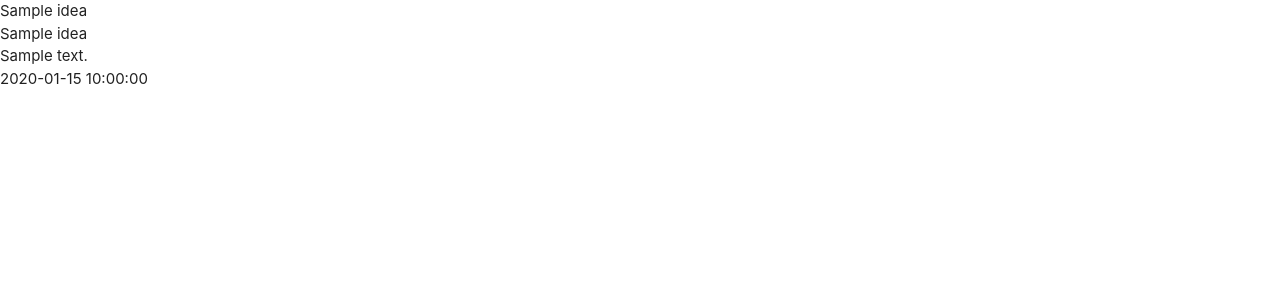
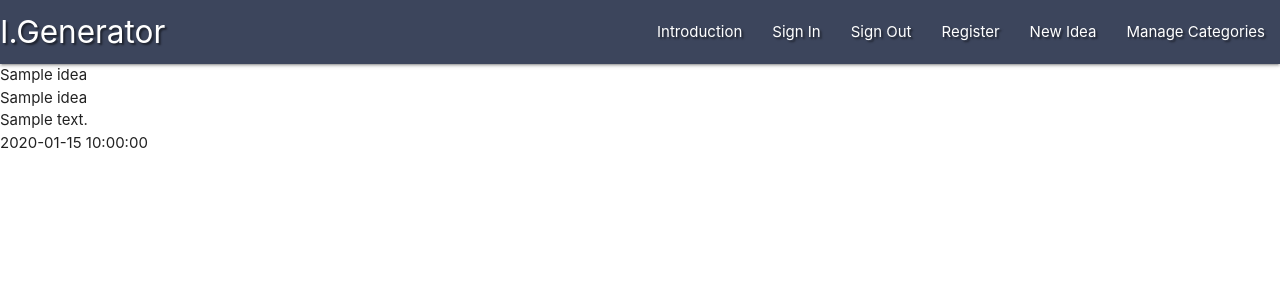
Before and after one commit to laurakubiliene/I.Generator, a Flask app: page / in a window 1280 px wide. Shown: the top 300 px of the page. Run offline with Flask 2, Linux system fonts and the light colour scheme; a database or web service that is not in the repository returns one stand-in record (values such as "Sample title"); some libraries are stand-ins or nearby versions.

Commit message:
adding navigation to indeex.html

```diff
--- a/static/css/style.css
+++ b/static/css/style.css
@@ -1,3 +1,11 @@
-body {
-    background-colour: blue;
+.nav-extended {
+    background-color: #3C455C;
 }
+
+.text-shadow {
+    text-shadow: 2px 2px 2px rgba(0, 0, 0, 0.5);
+}
+
+.sidenav {
+    background-color: #3C455C;
+}
--- a/static/js/script.js
+++ b/static/js/script.js
@@ -0,0 +1,3 @@
+ $(document).ready(function(){
+    $('.sidenav').sidenav();
+  });
--- a/templates/index.html
+++ b/templates/index.html
@@ -15,6 +15,35 @@
 </head>
 <body>
 
+    <header>
+<!--main navigation taken from materialise-->
+        <nav class="nav-extended text-shadow">
+            <div class="nav-wrapper">
+                <a href="#!" class="brand-logo">I.Generator</a>
+                <a href="#" data-target="mobile-demo" class="sidenav-trigger"><i class="fas fa-bars"></i></a>
+                <ul class="right hide-on-med-and-down">
+                    <li><a href="#">Introduction</a></li>
+                    <li><a href="#">Sign In</a></li>
+                    <li><a href="#">Sign Out</a></li>
+                    <li><a href="#">Register</a></li>
+                    <li><a href="#">New Idea</a></li>
+                    <li><a href="#">Manage Categories</a></li>
+                </ul>
+            </div>
+        </nav>
+<!--sidenav for monile taken from materialise-->
+                <ul class="sidenav" id="mobile-demo">
+                    <li><h4 class="center-align"></h4></li>
+                    <li><a href="#">Introduction</a></li>
+                    <li><a href="#">Sign In</a></li>
+                    <li><a href="#">Sign Out</a></li>
+                    <li><a href="#">Register</a></li>
+                    <li><a href="#">New Idea</a></li>
+                    <li><a href="#">Manage Categories</a></li>
+                </ul>
+
+    </header>
+
     {% block content %}
     {% endblock %}
 
```
